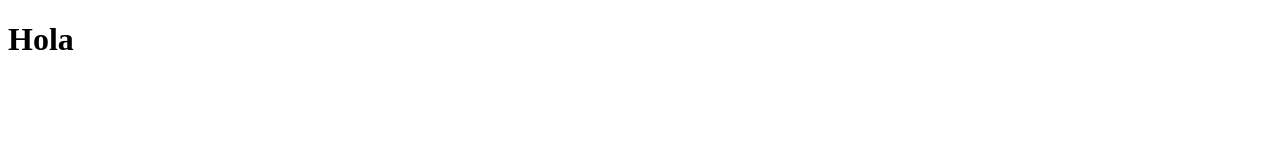
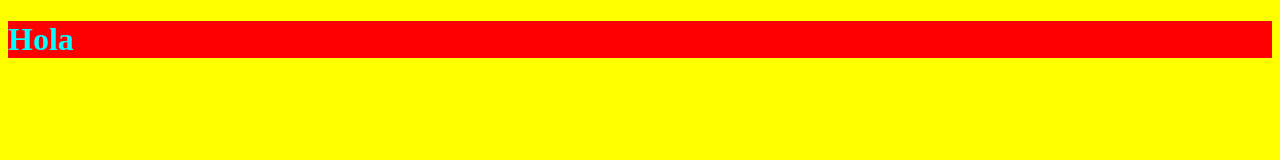
Before and after one commit to daviidcg00/CursoGit, a plain HTML site: page index.html in a window 1280 px wide. Drawn offline with Linux system fonts and the light colour scheme; files that its build step writes are made by us from their sources.

Commit message:
proyectoConNuevoEstilo

```diff
--- /dev/null
+++ b/css/style.css
@@ -0,0 +1,7 @@
+body{
+    background-color: yellow;
+}
+h1{
+    color: aqua;
+    background-color: red;
+}
--- a/index.html
+++ b/index.html
@@ -5,6 +5,7 @@
     <meta http-equiv="X-UA-Compatible" content="IE=edge">
     <meta name="viewport" content="width=device-width, initial-scale=1.0">
     <title>Document</title>
+    <link rel="stylesheet" href="../proyectoWeb01/css/style.css">
 </head>
 <body>
     <h1>Hola</h1>
```
Also changed, not shown: js/javaScript.js (added).
